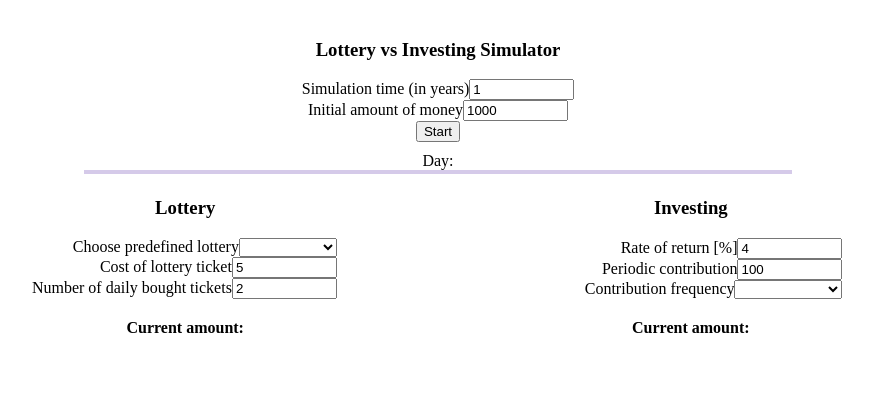
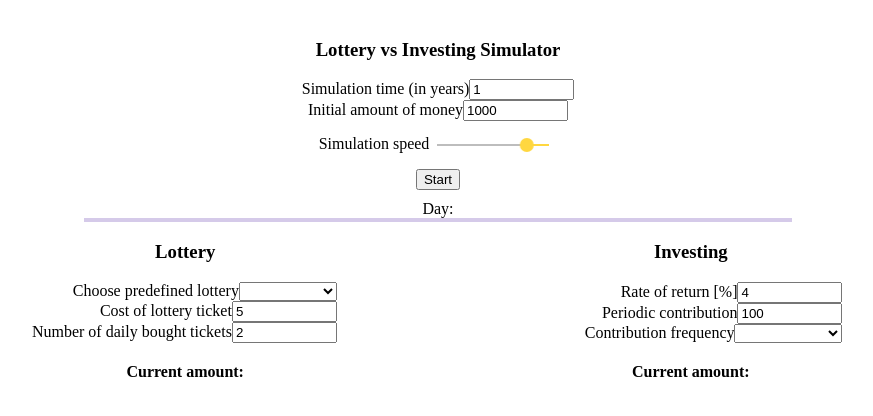
Before and after one commit to mparafiniuk/lottery-vs-investing-simulator, an Angular app: page / in a window 1280 px wide. Shown: the top 416 px of the page, without its empty margins (202-1075 px from the left). Built offline with nearby package versions, Linux system fonts and the light colour scheme.

Commit message:
add simulation speed configuration

```diff
--- a/src/app/app.module.ts
+++ b/src/app/app.module.ts
@@ -2,6 +2,7 @@ import { BrowserModule } from '@angular/platform-browser';
 import { NgModule } from '@angular/core';
 import { FormsModule } from '@angular/forms';
 import { MatProgressBarModule } from '@angular/material/progress-bar';
+import { MatSliderModule } from '@angular/material/slider';
 
 import { AppComponent } from './app.component';
 import { LotteryComponent } from './lottery/lottery.component';
@@ -21,7 +22,8 @@ import { SimulationComponent } from './simulation/simulation.component';
   imports: [
     BrowserModule,
     FormsModule,
-    MatProgressBarModule
+    MatProgressBarModule,
+    MatSliderModule
   ],
   providers: [],
   bootstrap: [AppComponent]
--- a/src/app/simulation/simulation.component.html
+++ b/src/app/simulation/simulation.component.html
@@ -9,6 +9,11 @@
     <div class="form-group">
       <label>Initial amount of money</label>
       <input [(ngModel)]="config.initialAmount" size="10">
+    </div>
+
+    <div class="form-group">
+      <label>Simulation speed</label>
+      <mat-slider min="1" max="500" invert [(ngModel)]="config.clockInterval"></mat-slider>
     </div>
 
     <button (click)="startSimulation()" [hidden]="simulationStarted">Start</button>
--- a/src/app/simulation/simulation.component.ts
+++ b/src/app/simulation/simulation.component.ts
@@ -23,7 +23,7 @@ export class SimulationComponent implements OnInit {
 
   config: SimulationConfig = {
     simYears: 1,
-    clockInterval: 20,
+    clockInterval: 100,
     initialAmount: 1000
   };
 
```
Also changed, not shown: 1 other file (tests, documents, lock files or other folders).
